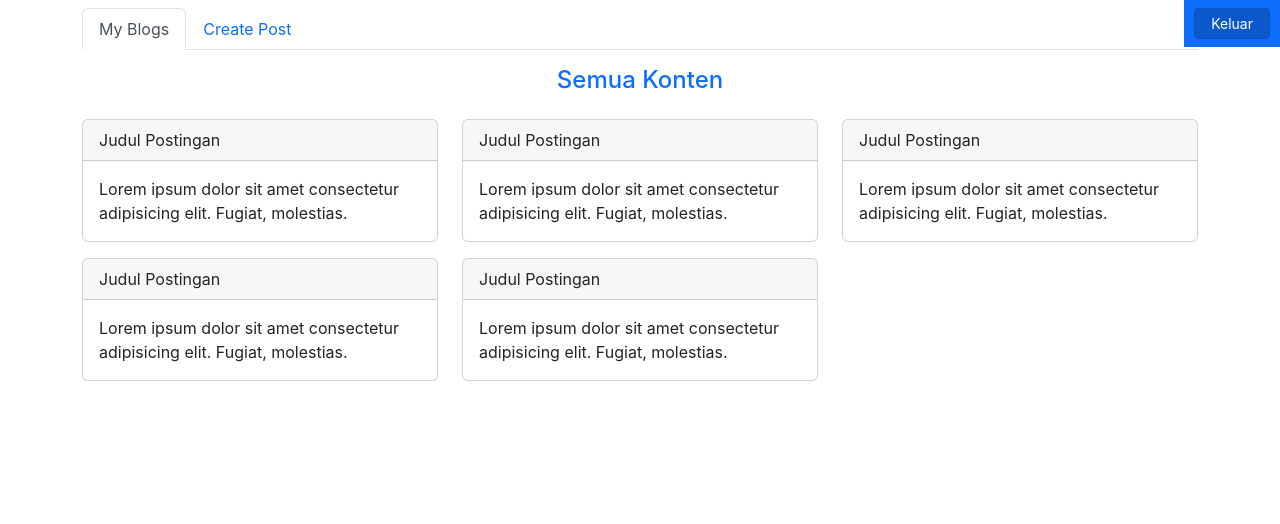
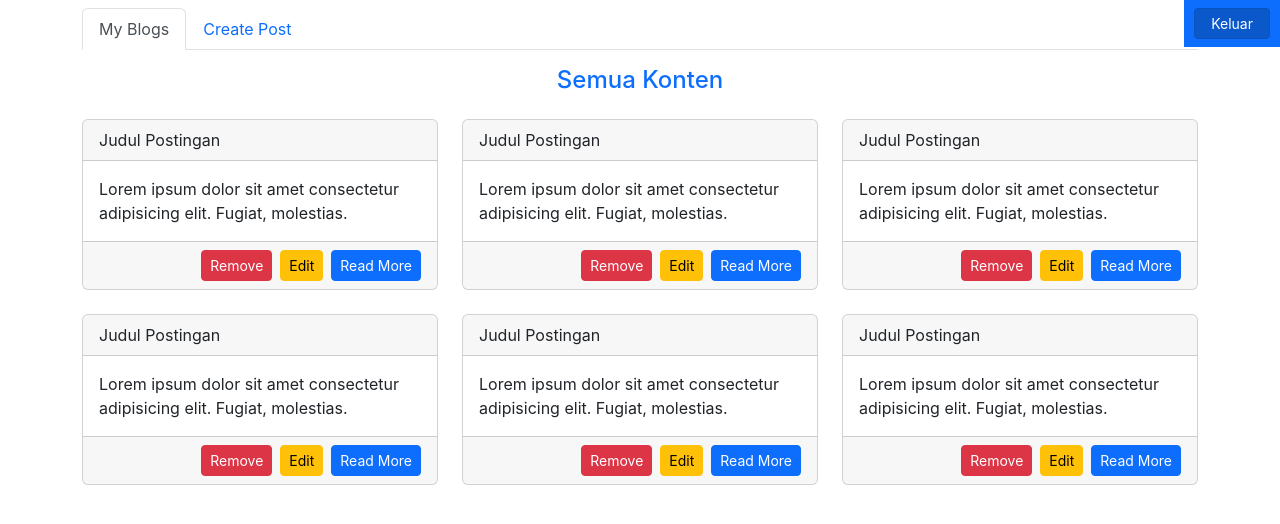
Before and after one commit to admhabits/FrontendChallenge, a Next.js app: page / in a window 1280 px wide. Shown: the top 524 px of the page. Built offline with nearby package versions, Linux system fonts and the light colour scheme.

Commit message:
Add Post UI

```diff
--- a/pages/index.tsx
+++ b/pages/index.tsx
@@ -7,35 +7,70 @@ export default function Home() {
     <div className="container mt-2">
       <Header title="Semua Konten"/>
       <div className="row">
-        <div className="col-md-6 col-sm-12 col-lg-4 mb-2">
+        <div className="col-md-6 col-sm-12 col-lg-4 mb-lg-4 mb-md-3 mb-sm-2">
+            <div className="card">
+              <div className="card-header">Judul Postingan</div>
+              <div className="card-body">Lorem ipsum dolor sit amet consectetur adipisicing elit. Fugiat, molestias.</div>
+              <div className="card-footer d-flex justify-content-end gap-2">
+                <button className="btn btn-sm btn-danger">Remove</button>
+                <button className="btn btn-sm btn-warning">Edit</button>
+                <button className="btn btn-sm btn-primary">Read More</button>
+              </div>
+            </div>
+        </div>
+        <div className="col-md-6 col-sm-12 col-lg-4 mb-lg-4 mb-md-3 mb-sm-2">
           <div className="card">
             <div className="card-header">Judul Postingan</div>
             <div className="card-body">Lorem ipsum dolor sit amet consectetur adipisicing elit. Fugiat, molestias.</div>
+            <div className="card-footer d-flex justify-content-end gap-2">
+              <button className="btn btn-sm btn-danger">Remove</button>
+              <button className="btn btn-sm btn-warning">Edit</button>
+              <button className="btn btn-sm btn-primary">Read More</button>
+            </div>
           </div>
         </div>
-
-        <div className="col-md-6 col-sm-12 col-lg-4 mb-3">
+        <div className="col-md-6 col-sm-12 col-lg-4 mb-lg-4 mb-md-3 mb-sm-2">
           <div className="card">
             <div className="card-header">Judul Postingan</div>
             <div className="card-body">Lorem ipsum dolor sit amet consectetur adipisicing elit. Fugiat, molestias.</div>
+            <div className="card-footer d-flex justify-content-end gap-2">
+              <button className="btn btn-sm btn-danger">Remove</button>
+              <button className="btn btn-sm btn-warning">Edit</button>
+              <button className="btn btn-sm btn-primary">Read More</button>
+            </div>
           </div>
         </div>
-        <div className="col-md-6 col-sm-12 col-lg-4 mb-3">
+        <div className="col-md-6 col-sm-12 col-lg-4 mb-lg-4 mb-md-3 mb-sm-2">
           <div className="card">
             <div className="card-header">Judul Postingan</div>
             <div className="card-body">Lorem ipsum dolor sit amet consectetur adipisicing elit. Fugiat, molestias.</div>
+            <div className="card-footer d-flex justify-content-end gap-2">
+              <button className="btn btn-sm btn-danger">Remove</button>
+              <button className="btn btn-sm btn-warning">Edit</button>
+              <button className="btn btn-sm btn-primary">Read More</button>
+            </div>
           </div>
         </div>
-        <div className="col-md-6 col-sm-12 col-lg-4 mb-3">
+        <div className="col-md-6 col-sm-12 col-lg-4 mb-lg-4 mb-md-3 mb-sm-2">
           <div className="card">
             <div className="card-header">Judul Postingan</div>
             <div className="card-body">Lorem ipsum dolor sit amet consectetur adipisicing elit. Fugiat, molestias.</div>
+            <div className="card-footer d-flex justify-content-end gap-2">
+              <button className="btn btn-sm btn-danger">Remove</button>
+              <button className="btn btn-sm btn-warning">Edit</button>
+              <button className="btn btn-sm btn-primary">Read More</button>
+            </div>
           </div>
         </div>
-        <div className="col-md-6 col-sm-12 col-lg-4 mb-3">
+        <div className="col-md-6 col-sm-12 col-lg-4 mb-lg-4 mb-md-3 mb-sm-2">
           <div className="card">
             <div className="card-header">Judul Postingan</div>
             <div className="card-body">Lorem ipsum dolor sit amet consectetur adipisicing elit. Fugiat, molestias.</div>
+            <div className="card-footer d-flex justify-content-end gap-2">
+              <button className="btn btn-sm btn-danger">Remove</button>
+              <button className="btn btn-sm btn-warning">Edit</button>
+              <button className="btn btn-sm btn-primary">Read More</button>
+            </div>
           </div>
         </div>
       </div>
```
Also changed, not shown: 1 other file (tests, documents, lock files or other folders).
